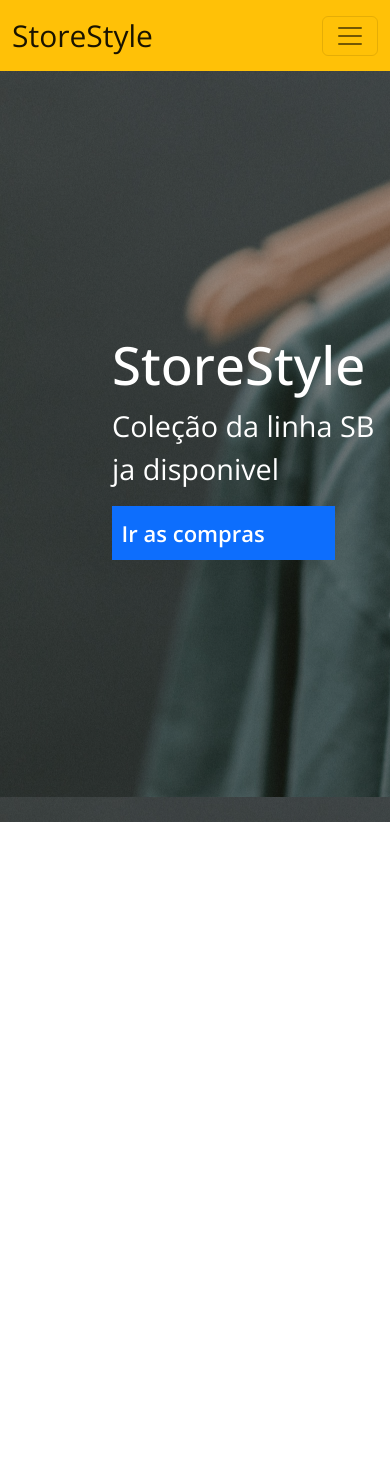
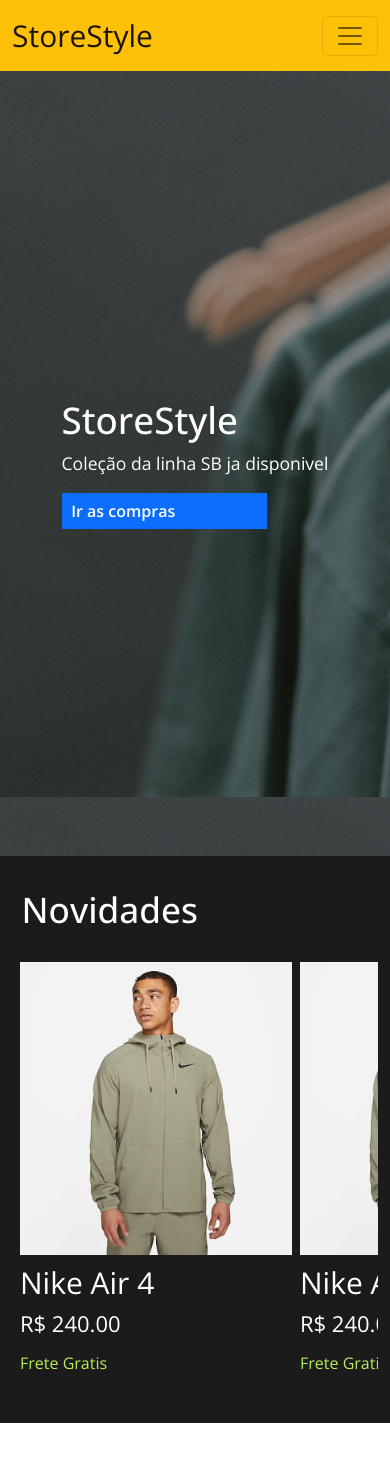
Before and after one commit to lsgabriel/shop-reactjs-web, a React (Create React App) app: page / in a window 390 px wide. Before the commit the page ends 844 px from the top, so only its background shows below. Built offline with nearby package versions, Linux system fonts and the light colour scheme.

Commit message:
header responsive and new section

```diff
--- a/src/components/ButtonSm/styles.js
+++ b/src/components/ButtonSm/styles.js
@@ -5,14 +5,22 @@
     width:13.938rem;height:3.375rem;
     background-color: #0D6EFD;
     display: flex;justify-content:flex-start;
-    align-items: center;
+    align-items: center;transition:.2s;
 
-    &:hover{opacity:0.8;}
+    &:hover{background-color:#0E56C0;}
 
     a{
         text-decoration: none;
         color:white;font-weight: 600;
-        font-size: 22px;
+        font-size: 1.375rem;
         margin-left: 0.60rem;
+
+        @media only screen and (max-width: 500px){
+            font-size: 1rem;
+        }
+    }
+
+    @media only screen and (max-width: 500px){
+        width:12.838rem;height:2.275rem;
     }
 `;
--- /dev/null
+++ b/src/components/Card/index.js
@@ -0,0 +1,20 @@
+import React from "react";
+
+import {CardContainer} from './styles';
+import CardImg from '../../assets/card-img.png';
+
+const Card = () => {
+    return (
+        <CardContainer>
+            <img src={CardImg} />
+            <div className="card-text">
+                <p className="name">Nike Air 4</p>
+                <p className="price">R$ 240.00</p>
+
+                <span>Frete Gratis</span>
+            </div>
+        </CardContainer>
+    );
+}
+
+export default Card;
--- /dev/null
+++ b/src/components/Card/styles.js
@@ -0,0 +1,33 @@
+import styled from 'styled-components';
+
+export const CardContainer = styled.div`
+    width: 19.5rem;margin-bottom:3rem;
+
+    @media only screen and (max-width: 500px){
+        margin-left:0.50rem;width:17rem;
+    }
+
+    img{
+        width: 19.5rem;
+
+        @media only screen and (max-width: 500px){
+            width:17rem;
+        }
+    }
+
+
+    .card-text{
+        line-height:1.5rem;
+
+        p{color:white}
+        .name{
+            font-size: 1.875rem;margin-top:1rem;
+        }
+
+        .price{
+            font-size: 1.375rem;
+        }
+
+        span{color:#B6EC57;}
+    }
+`;
--- a/src/pages/Home/index.js
+++ b/src/pages/Home/index.js
@@ -3,6 +3,7 @@
 
 import {HomeContainer} from './styles';
 import ButtonSm from "../../components/ButtonSm";
+import Card from "../../components/Card";
 
 const Home = () =>{
     return(
@@ -18,6 +19,14 @@
                     <ButtonSm/>
                 </div>
             </div>
+
+            <div className="container">
+                <h2>Novidades</h2>
+
+                <div className="grid">
+                    <Card/> <Card/> <Card/>
+                </div>
+            </div>
         </HomeContainer>
     );
 }
--- a/src/pages/Home/styles.js
+++ b/src/pages/Home/styles.js
@@ -2,22 +2,59 @@
 import headerimg from '../../assets/header-img.png';
 
 export const HomeContainer = styled.div`
+
+    h1{
+        font-size: 3.3rem;
+
+        @media only screen and (max-width: 500px){
+            font-size: 2.3rem;
+        }
+    }
+
+    h2{
+        font-size: 2.813rem;
+        color:white;
+
+        @media only screen and (max-width: 500px){
+            font-size: 2.2rem;margin-left:0.6rem;
+        }
+    }
+
     .header{
         background-image: url(${headerimg});
         display: flex;align-items:flex-start;justify-content:center;
         flex-direction:column;
-        height:89vh;
+        height:89vh;margin-bottom:2rem;
+
+        @media only screen and (max-width: 500px){
+            height:93vh;align-items:center;
+        }
 
         .text{
             color:white;margin-left:7rem;
-        }
 
-        h1{
-            font-size: 3.3rem;
+            @media only screen and (max-width: 500px){
+                margin-left:0;
+            }
         }
 
         p{
             font-size: 1.8rem;
+
+            @media only screen and (max-width: 500px){
+                font-size: 1.1rem;
+            }
+        }
+    }
+
+    .grid{
+        margin-top:2rem;margin-bottom:2.5rem;
+        display: flex;align-items:center;justify-content:space-between;
+
+        @media only screen and (max-width: 500px){
+            /* width:90vw;flex-direction:column; */
+            overflow-x: auto;justify-content:flex-start;
+            /* justify-content:flex-start;align-items:center; */
         }
     }
 `;
```
Also changed, not shown: src/assets/card-img.png (added).
